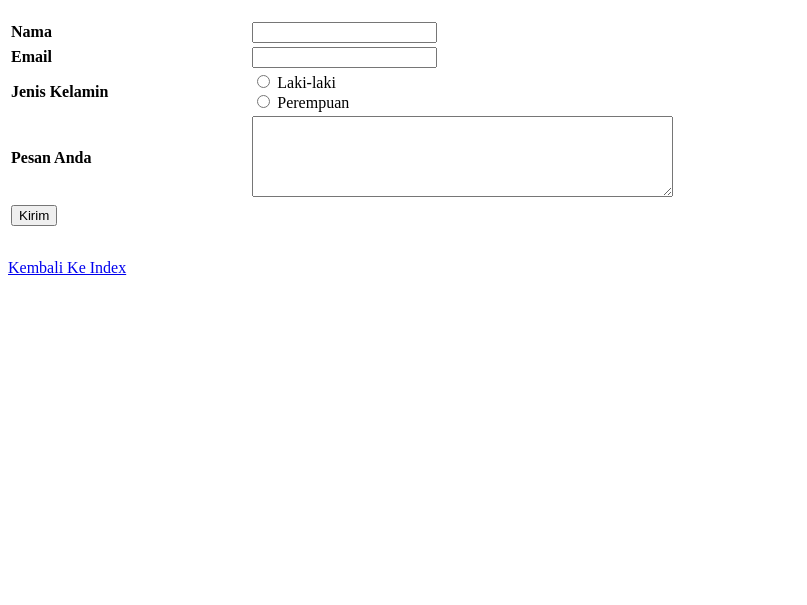
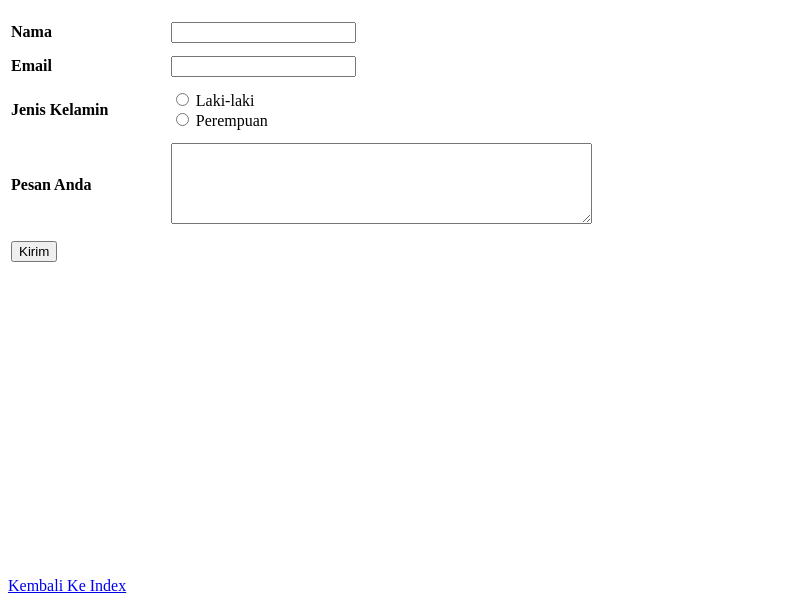
Before and after one commit to irfansofyana/sanbercode-reactjs-0820-1, a plain HTML site: page Tugas-2/contact.html in a window 1280 px wide. Shown: the part 195-800 px from the top of the page, without its empty margins (0-807 px from the left). Drawn offline with Linux system fonts and the light colour scheme.

Commit message:
Fix some stylinh

```diff
--- a/Tugas-2/contact.html
+++ b/Tugas-2/contact.html
@@ -55,6 +55,6 @@
                 </td>
             </tr>
         </table>
-        <a href="index.html">Kembali Ke Index</a>
+        <a class="back-to-index" href="index.html">Kembali Ke Index</a>
     </body>
 </html>
--- a/Tugas-2/public/css/style.css
+++ b/Tugas-2/public/css/style.css
@@ -1,3 +1,13 @@
 table {
     margin-bottom: 30px;
 }
+
+td {
+    width: 10px;
+    padding-bottom: 10px;
+}
+
+.back-to-index {
+    position: fixed;
+    bottom: 10px;
+}
```
Also changed, not shown: Tugas-2/about.html (+1 -1 lines).
